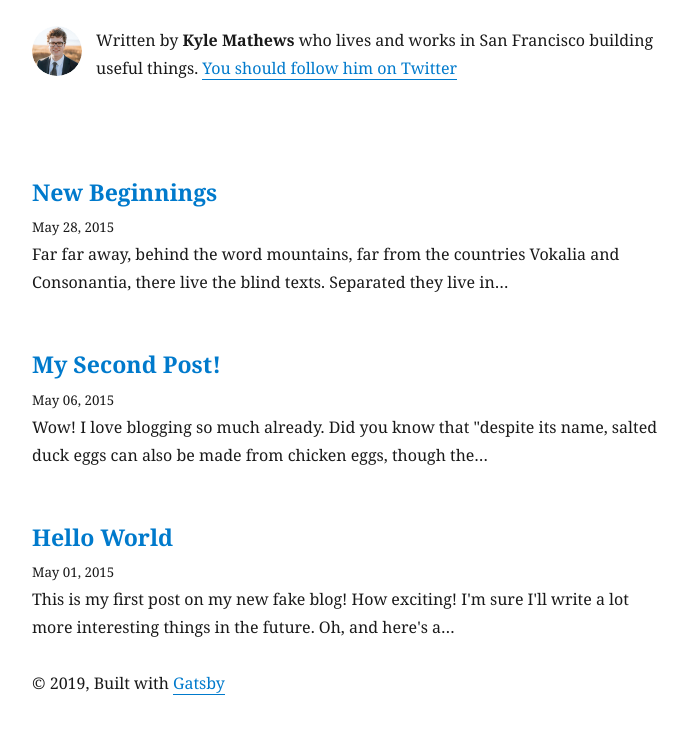
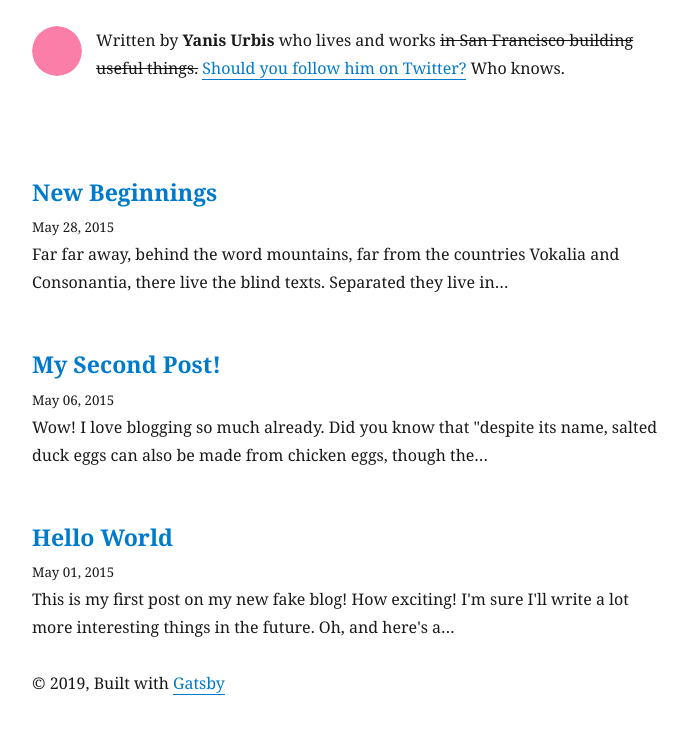
Before and after one commit to yanisurbis/blog, a Gatsby site: page / in a window 1280 px wide. Shown: the part 128-867 px from the top of the page, without its empty margins (293-980 px from the left). Built offline with nearby package versions, Linux system fonts and the light colour scheme; Gatsby itself is replaced by a stand-in of ours; some packages are replaced by stand-ins of ours.

Commit message:
Update my bio

```diff
--- a/gatsby-config.js
+++ b/gatsby-config.js
@@ -1,11 +1,11 @@
 module.exports = {
   siteMetadata: {
     title: `Gatsby Starter Blog`,
-    author: `Kyle Mathews`,
-    description: `A starter blog demonstrating what Gatsby can do.`,
+    author: `Yanis Urbis`,
+    description: `A personal blog by Yanis Urbis.`,
     siteUrl: `https://gatsby-starter-blog-demo.netlify.com/`,
     social: {
-      twitter: `kylemathews`,
+      twitter: `yanisurbis`,
     },
   },
   plugins: [
--- a/src/components/bio.js
+++ b/src/components/bio.js
@@ -31,12 +31,19 @@ function Bio() {
               }}
             />
             <p>
-              Written by <strong>{author}</strong> who lives and works in San
-              Francisco building useful things.
+              Written by <strong>{author}</strong> who lives and works{' '}
+              <span
+                style={{
+                  textDecoration: 'line-through',
+                }}
+              >
+                in San Francisco building useful things.
+              </span>{' '}
               {` `}
               <a href={`https://twitter.com/${social.twitter}`}>
-                You should follow him on Twitter
-              </a>
+                Should you follow him on Twitter?
+              </a>{' '}
+              Who knows.
             </p>
           </div>
         );
@@ -47,7 +54,7 @@ function Bio() {
 
 const bioQuery = graphql`
   query BioQuery {
-    avatar: file(absolutePath: { regex: "/profile-pic.jpg/" }) {
+    avatar: file(absolutePath: { regex: "/rectangle.jpg/" }) {
       childImageSharp {
         fixed(width: 50, height: 50) {
           ...GatsbyImageSharpFixed
```
Also changed, not shown: content/assets/rectangle.jpg (added).
